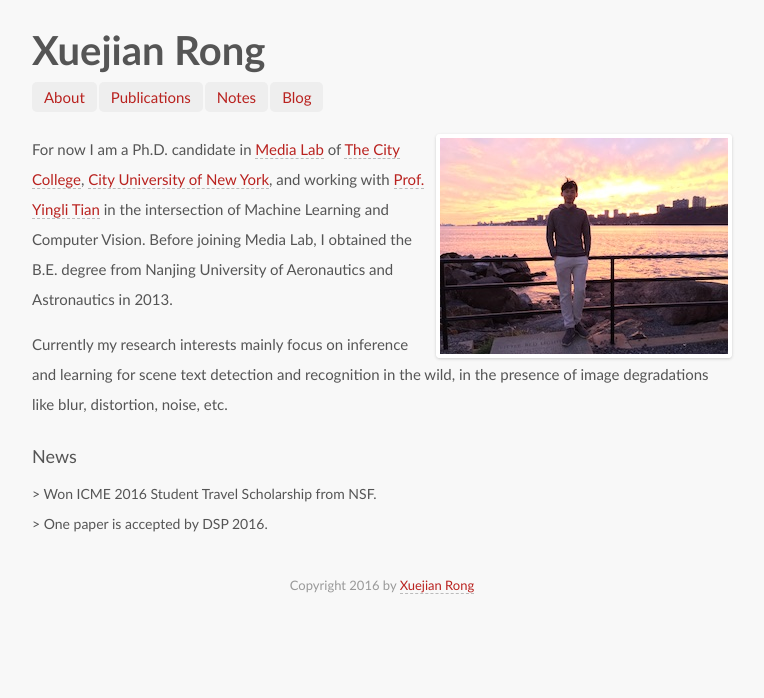
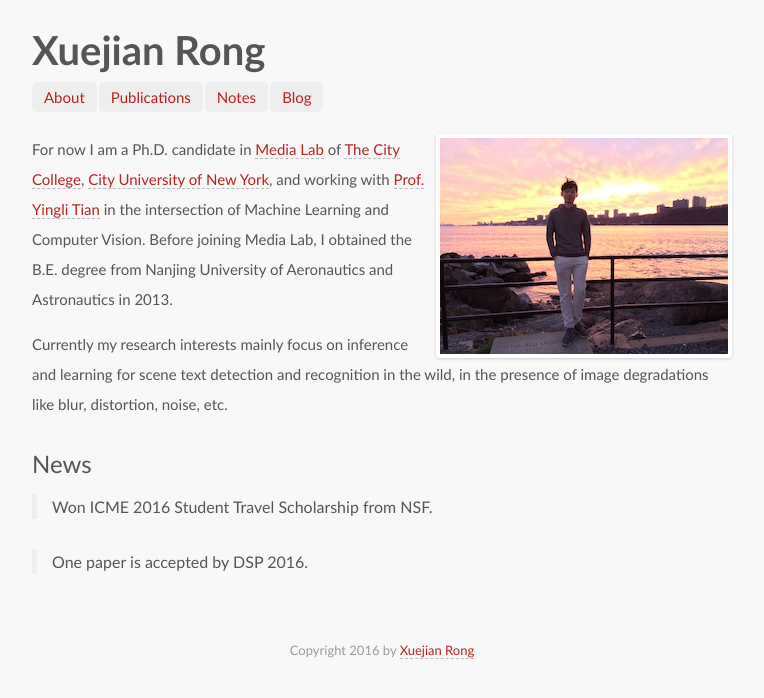
Before and after one commit to ionvision/ionvision.github.io.bk, a Jekyll site: the page built from index.md, in a window 1280 px wide. Shown: the top 698 px of the page, without its empty margins (258-1022 px from the left). Built offline with Jekyll 4.4.1, drawn with Linux system fonts in a browser that asks for light colours; some web fonts are replaced.

Commit message:
Change style

```diff
--- a/index.md
+++ b/index.md
@@ -7,8 +7,8 @@ For now I am a Ph.D. candidate in [Media Lab](http://media-lab.engr.ccny.cuny.ed
 
 Currently my research interests mainly focus on inference and learning for scene text detection and recognition in the wild, in the presence of image degradations like blur, distortion, noise, etc.
 
-### News
+## News
 
-#### > Won ICME 2016 Student Travel Scholarship from NSF.
+> Won ICME 2016 Student Travel Scholarship from NSF.
 
-#### > One paper is accepted by DSP 2016.
+> One paper is accepted by DSP 2016.
```
